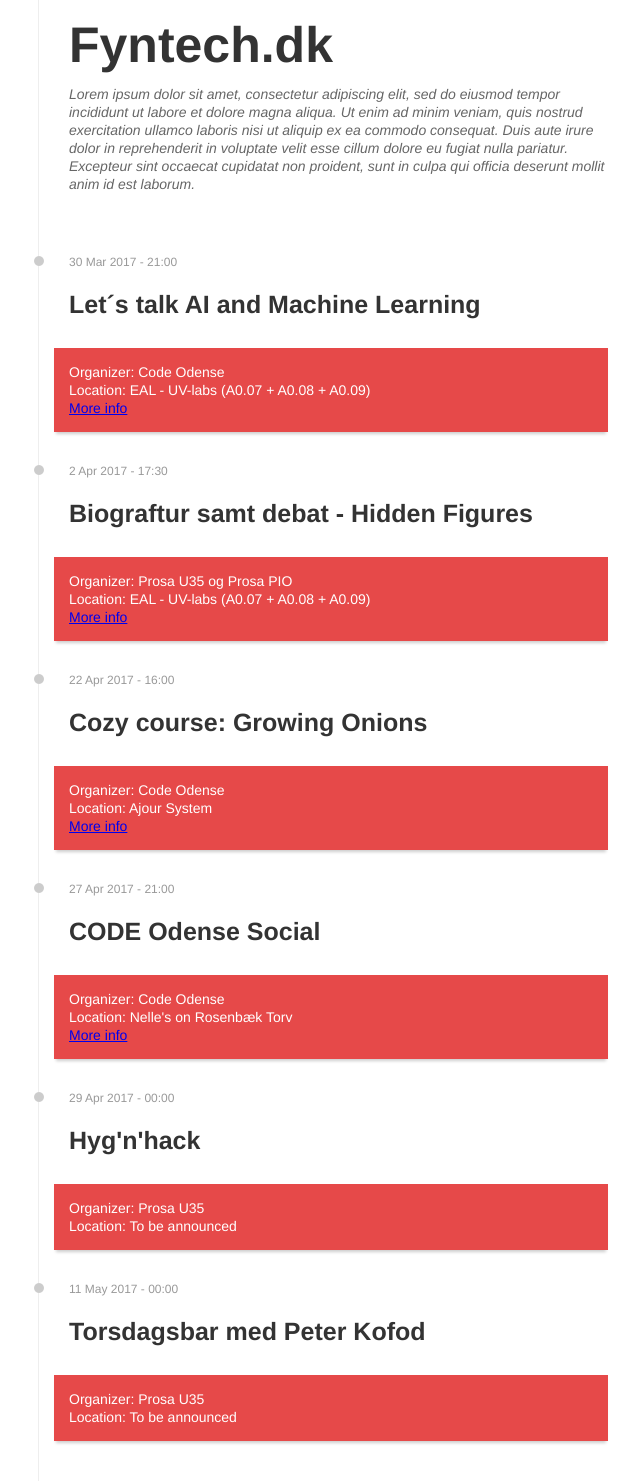
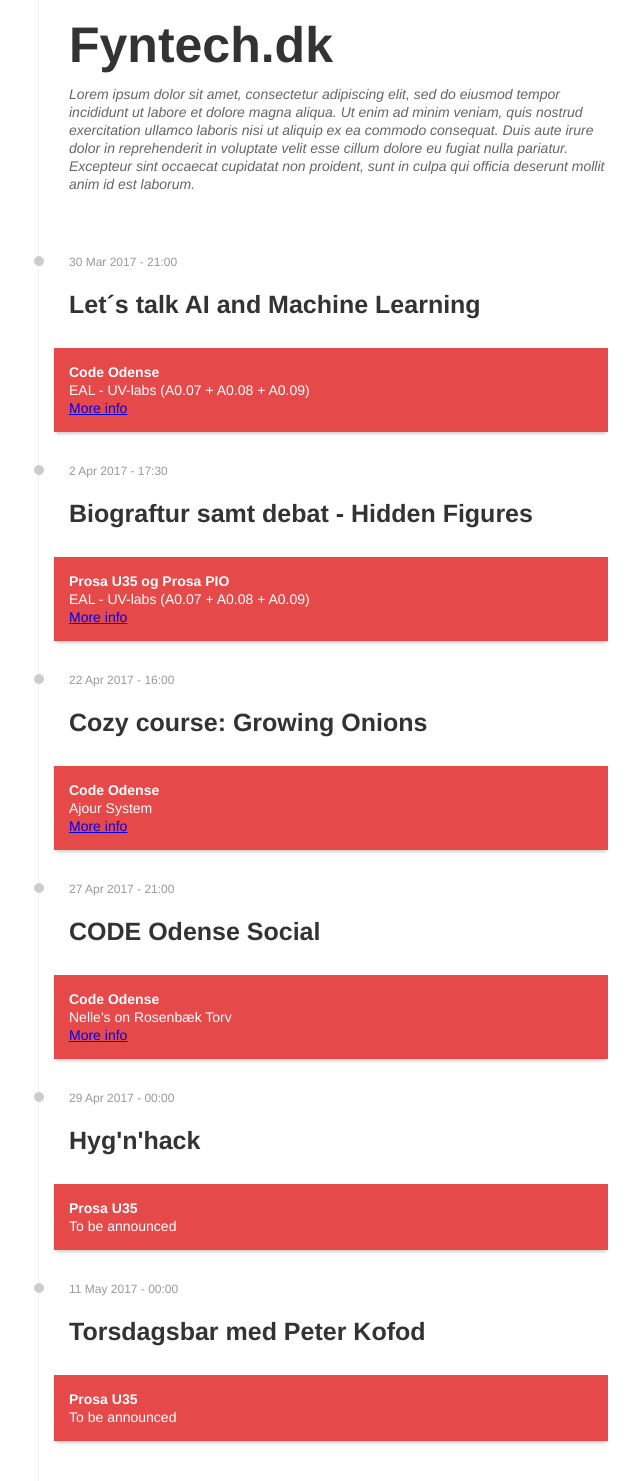
Before and after one commit to fyntech/fyntech, a Jekyll site: the page built from index.html, in a window 1280 px wide. Shown: the whole page, without its empty margins (317-957 px from the left). Built offline with Jekyll 4.4.1, drawn with Linux system fonts in a browser that asks for light colours.

Commit message:
Added description and removed labels

```diff
--- a/index.html
+++ b/index.html
@@ -18,17 +18,16 @@
           {% if event.title %}
             <h2 class="event-title" property="name">{{ event.title }}</h2>
           {% endif %}
+          {{ event.excerpt }}
         </section>
         <section class="colorful">
           {% if event.organizer %}
             <div class="event-organizer">
-              <span class="label">Organizer:</span>
-              {{ event.organizer }}
+              <b>{{ event.organizer }}</b>
             </div>
           {% endif %}
           {% if event.location %}
             <div class="event-location">
-              <span class="label">Location:</span>
               {{ event.location }}
             </div>
           {% endif %}
```
